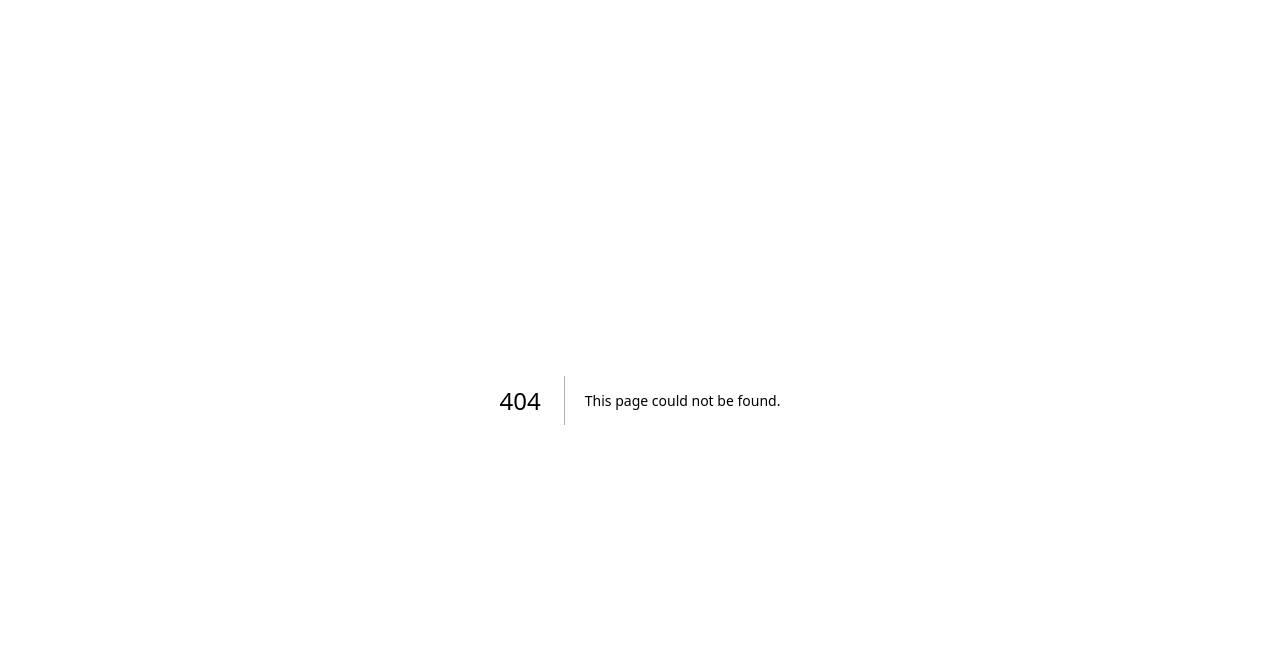
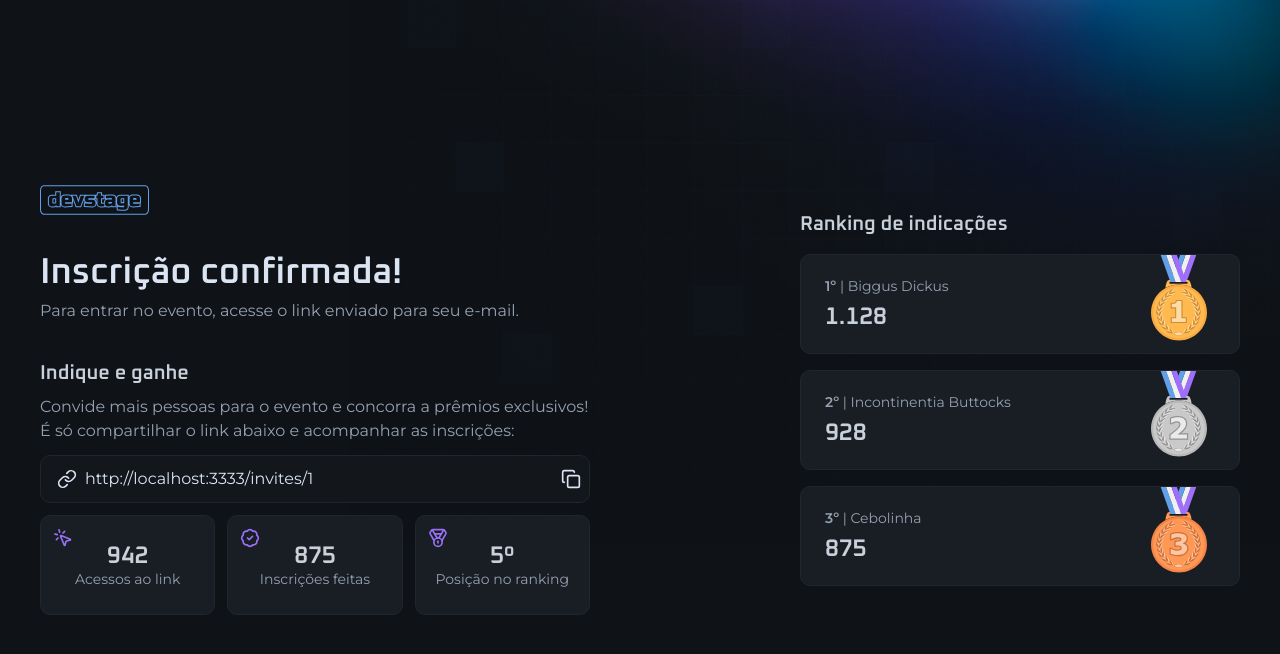
Before and after one commit to CaioLima96/nlwconnectJAN2025, a Next.js app: page /invite/1 in a window 1280 px wide. Before the commit this address had no page. Shown: the top 654 px of the page. Built offline with nearby package versions, Linux system fonts and the light colour scheme; some icons are missing.

Commit message:
20min da aula03 feitos

```diff
--- a/src/app/invite/page.tsx
+++ b/src/app/invite/[subscriberId]/page.tsx
@@ -1,11 +1,19 @@
 import Image from 'next/image'
-import logo from '../../assets/logo.svg'
+import logo from '../../../assets/logo.svg'
 import { InviteLinkInput } from './inviteLinkInput'
 import { Ranking } from './ranking'
 import { Stats } from './stats'
 
-export default function InvitePage() {
-  const inviteLink = 'google.com/invite/4165165114213113'
+interface InvitePageProps {
+  params: Promise<{
+    subscriberId: string
+  }>
+}
+
+export default async function InvitePage(props: InvitePageProps) {
+  const { subscriberId } = await props.params
+
+  const inviteLink = `http://localhost:3333/invites/${subscriberId}`
 
   return (
     <div className="min-h-dvh flex items-center justify-between gap-16 flex-col md:flex-row">
--- a/src/app/invite/ranking.tsx
+++ b/src/app/invite/[subscriberId]/ranking.tsx
@@ -1,7 +1,7 @@
 import Image from 'next/image'
-import medalCpoper from '../../assets/medal-copper.svg'
-import medalGold from '../../assets/medal-gold.svg'
-import medalSilver from '../../assets/medal-silver.svg'
+import medalCpoper from '../../../assets/medal-copper.svg'
+import medalGold from '../../../assets/medal-gold.svg'
+import medalSilver from '../../../assets/medal-silver.svg'
 
 export function Ranking() {
   return (
```
Also changed, not shown: src/app/invite/[subscriberId]/inviteLinkInput.tsx (renamed from src/app/invite/inviteLinkInput.tsx), src/app/invite/[subscriberId]/stats.tsx (renamed from src/app/invite/stats.tsx).
